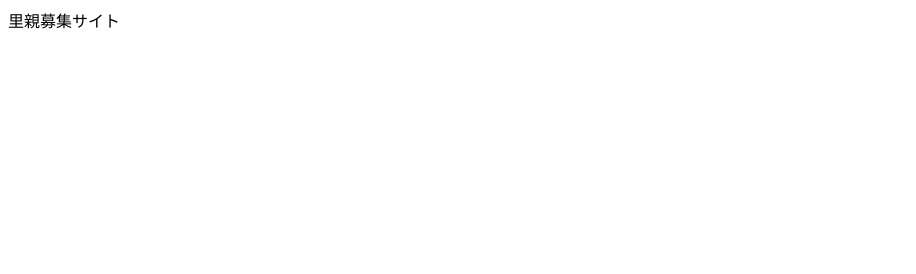
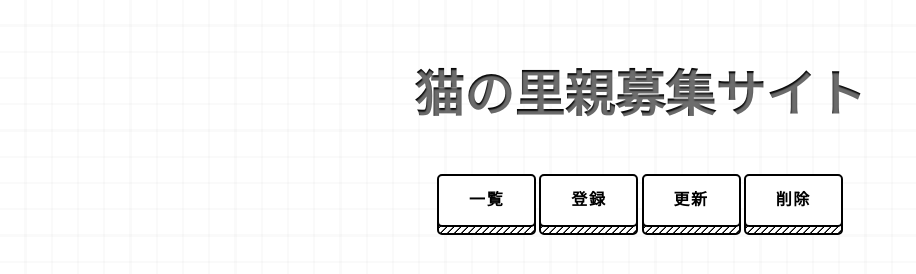
Before and after one commit to ayyn0863/final, a plain HTML site: page src/index.html in a window 1280 px wide. Shown: the whole page, without its empty margins (0-916 px from the left). Drawn offline with Linux system fonts and the light colour scheme.

Commit message:
見た目

```diff
--- /dev/null
+++ b/src/css/style.css
@@ -0,0 +1,203 @@
+/*=============
+.bg_pattern
+==============*/
+
+.bg_pattern {
+  position: fixed;
+  top: 0;
+  left: 0;
+  width: 100vw;
+  height: 100vh;
+  background-color: #fff;
+  z-index: -1;
+}
+.Paper_v2 {
+  background-image:
+    repeating-linear-gradient(to bottom,
+      transparent 25px,
+      rgba(0, 0, 0, 0.04) 26px,  rgba(0, 0, 0, 0.04) 26px,
+      transparent 27px,  transparent 51px,
+      rgba(0, 0, 0, 0.04) 52px,  rgba(0, 0, 0, 0.04) 52px,
+      transparent 53px,  transparent 77px,
+      rgba(0, 0, 0, 0.04) 78px,  rgba(0, 0, 0, 0.04) 78px,
+      transparent 79px,  transparent 103px,
+      rgba(0, 0, 0, 0.04) 104px,  rgba(0, 0, 0, 0.04) 104px,
+      transparent 105px,  transparent 129px,
+      rgba(0, 0, 0, 0.04) 130px,  rgba(0, 0, 0, 0.04) 130px),
+
+    repeating-linear-gradient(to right,
+      transparent 25px,
+      rgba(0, 0, 0, 0.04) 26px,  rgba(0, 0, 0, 0.04) 26px,
+      transparent 27px,  transparent 51px,
+      rgba(0, 0, 0, 0.04) 52px,  rgba(0, 0, 0, 0.04) 52px,
+      transparent 53px,  transparent 77px,
+      rgba(0, 0, 0, 0.04) 78px,  rgba(0, 0, 0, 0.04) 78px,
+      transparent 79px,  transparent 103px,
+      rgba(0, 0, 0, 0.04) 104px,  rgba(0, 0, 0, 0.04) 104px,
+      transparent 105px,  transparent 129px,
+      rgba(0, 0, 0, 0.04) 130px,  rgba(0, 0, 0, 0.04) 130px);
+}
+
+/*=============
+base
+==============*/
+
+html, body {
+  margin: 0;
+  padding: 0;
+}
+body {
+  font-family: YuGothic, "游ゴシック体", "Yu Gothic", "ヒラギノ角ゴ Pro", "Hiragino Kaku Gothic Pro", "メイリオ", Meiryo, "ＭＳ Ｐゴシック", "MS PGothic", sans-serif;
+  letter-spacing: .025em;
+  line-height: 1.8;
+}
+* {
+  box-sizing: border-box;
+}
+
+/* タイトル */
+html,body,p{
+  padding:0;
+  margin:0;
+}
+
+body{
+  margin-top:50px;
+  background: #FDF5E6;
+  text-align:center;
+}
+
+.link{
+  margin-top:50px;
+}
+
+.sample {
+  font-size:5em;
+  text-align:center;
+  font-weight:bold;
+  color: transparent;
+  background : rgba(0,0,0,1);
+  text-shadow :
+    0 0 0.1em rgba(255,255,255,0.05),
+    0.01em 0.04em 0.03em rgba(255,255,255,0.4);
+  -webkit-background-clip : text;
+  background-clip: calc();
+}
+
+/* ボタンのデザイン */
+*,
+*:before,
+*:after {
+  -webkit-box-sizing: inherit;
+  box-sizing: inherit;
+}
+
+html {
+  -webkit-box-sizing: border-box;
+  box-sizing: border-box;
+  font-size: 62.5%;
+}
+
+.btn,
+a.btn,
+button.btn {
+  font-size: 1.6rem;
+  font-weight: 700;
+  line-height: 1.5;
+  position: relative;
+  display: inline-block;
+  padding: 1rem 4rem;
+  cursor: pointer;
+  -webkit-user-select: none;
+  -moz-user-select: none;
+  -ms-user-select: none;
+  user-select: none;
+  -webkit-transition: all 0.3s;
+  transition: all 0.3s;
+  text-align: center;
+  vertical-align: middle;
+  text-decoration: none;
+  letter-spacing: 0.1em;
+  color: #212529;
+  border-radius: 0.5rem;
+}
+
+a.btn-border {
+  margin-bottom: 12px;
+  padding: 0;
+
+  -webkit-transition: all 0.3s;
+
+  transition: all 0.3s;
+
+  border-radius: 0;
+}
+
+a.btn-border span {
+  position: relative;
+
+  display: block;
+
+  padding: 1.25rem 3rem;
+
+  color: #000;
+  border: 2px solid #000;
+  border-radius: 0.5rem;
+  background: #fff;
+}
+
+a.btn-border:before {
+  position: absolute;
+  bottom: -8px;
+  left: 0;
+
+  display: block;
+
+  width: 100%;
+  height: 14px;
+
+  content: "";
+  -webkit-transition: all 0.3s;
+  transition: all 0.3s;
+
+  border: 2px solid #000;
+  border-top: 1px solid #000;
+  border-radius: 0 0 0.5rem 0.5rem;
+  background-image: -webkit-repeating-linear-gradient(
+    135deg,
+    #000,
+    #000 1px,
+    transparent 2px,
+    transparent 5px
+  );
+  background-image: repeating-linear-gradient(
+    -45deg,
+    #000,
+    #000 1px,
+    transparent 2px,
+    transparent 5px
+  );
+  background-size: 7px 7px;
+
+  -webkit-backface-visibility: hidden;
+
+  backface-visibility: hidden;
+}
+
+a.btn-border:hover {
+  -webkit-transform: translate(0, 3px);
+  transform: translate(0, 3px);
+}
+
+a.btn-border:hover:before {
+  bottom: -5px;
+}
+
+a.btn-border:active {
+  -webkit-transform: translate(0, 7px);
+  transform: translate(0, 7px);
+}
+
+a.btn-border:active:before {
+  bottom: -1px;
+}
--- a/src/index.html
+++ b/src/index.html
@@ -1 +1,17 @@
-里親募集サイト
+<!DOCTYPE html>
+<html lang="ja">
+	<head>
+		<meta charset="UTF-8">
+		<link rel="stylesheet" href="css/style.css">
+	</head>
+	<body>
+        <div class="bg_pattern Paper_v2"></div>
+
+        <h1 class="sample">猫の里親募集サイト</h1>
+
+        <a class="btn btn-border"><span>一覧</span></a>
+        <a class="btn btn-border"><span>登録</span></a>
+        <a class="btn btn-border"><span>更新</span></a>
+        <a class="btn btn-border"><span>削除</span></a>
+    </body>
+</html>
```
Also changed, not shown: src/delete.html (added), src/list.html (added), src/registration.html (added), src/update.html (added).
